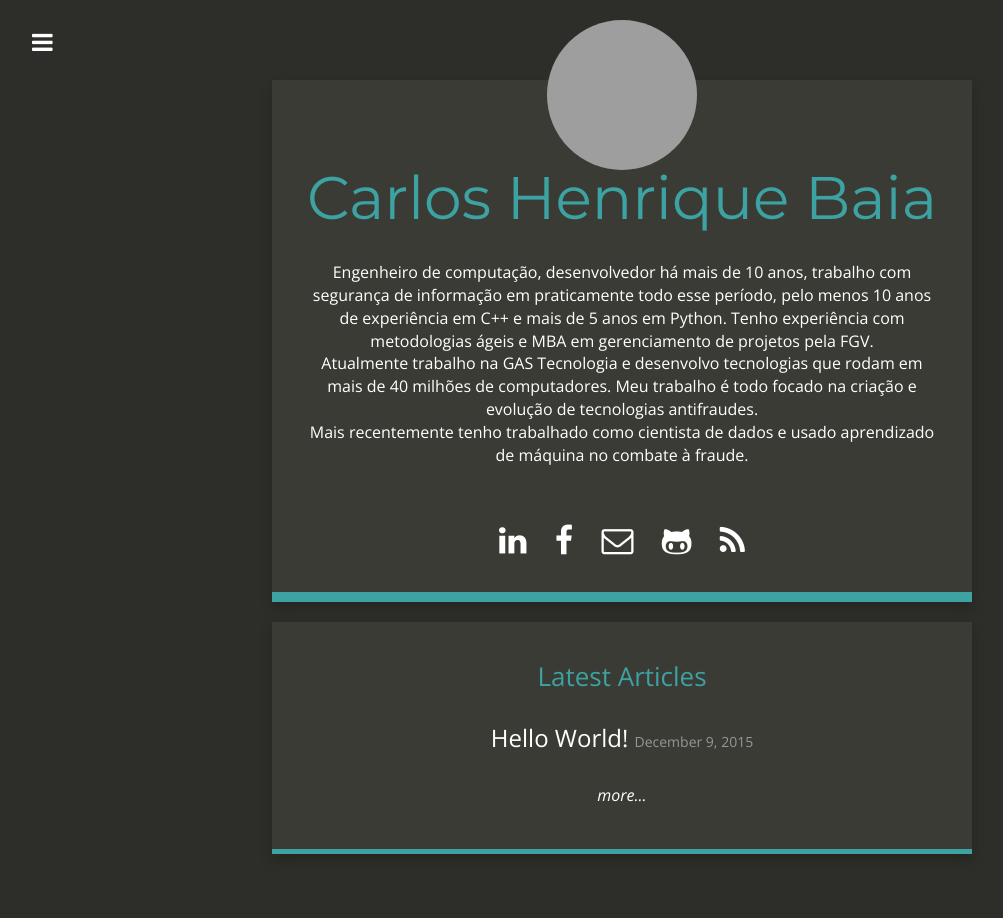
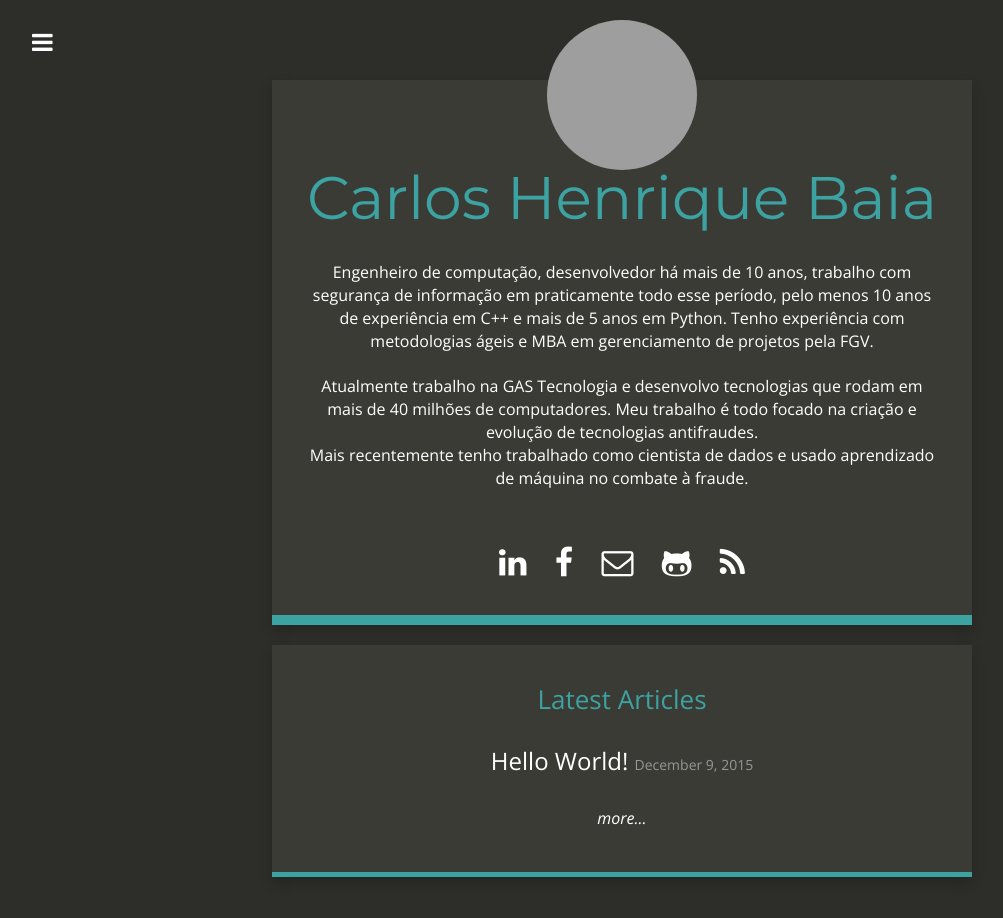
Before and after one commit to carlosbaia/carlosbaia.github.io, a Jekyll site: the page built from index.html, in a window 1280 px wide. Shown: the whole page, without its empty margins (18-1021 px from the left). Built offline with Jekyll 4.4.1, drawn with Linux system fonts in a browser that asks for light colours; nearby versions of some CDN libraries; Markdown is read by kramdown in place of the engine named in the settings; grey boxes are pictures that could not be loaded.

```diff
--- a/_config.yml
+++ b/_config.yml
@@ -4,7 +4,7 @@ email: carloshenriquebaia@gmail.com
 description: "Carlos Henrique Baia`s personal page"
 baseurl: ""
 url: "http://carlosbaia.com/"
-title_description: "Engenheiro de computação, desenvolvedor há mais de 10 anos, trabalho com segurança de informação em praticamente todo esse período, pelo menos 10 anos de experiência em C++ e mais de 5 anos em Python. Tenho experiência com metodologias ágeis e MBA em gerenciamento de projetos pela FGV.<br>Atualmente trabalho na GAS Tecnologia e desenvolvo tecnologias que rodam em mais de 40 milhões de computadores. Meu trabalho é todo focado na criação e evolução de tecnologias antifraudes.<br>Mais recentemente tenho trabalhado como cientista de dados e usado aprendizado de máquina no combate à fraude."
+title_description: "Engenheiro de computação, desenvolvedor há mais de 10 anos, trabalho com segurança de informação em praticamente todo esse período, pelo menos 10 anos de experiência em C++ e mais de 5 anos em Python. Tenho experiência com metodologias ágeis e MBA em gerenciamento de projetos pela FGV.<br><br>Atualmente trabalho na GAS Tecnologia e desenvolvo tecnologias que rodam em mais de 40 milhões de computadores. Meu trabalho é todo focado na criação e evolução de tecnologias antifraudes.<br>Mais recentemente tenho trabalhado como cientista de dados e usado aprendizado de máquina no combate à fraude."
 
 title_image: "https://s.gravatar.com/avatar/a094eb0d6a2614158242087840f2a7d7?s=200"
 google_analytics: "UA-71213574-1"
```
